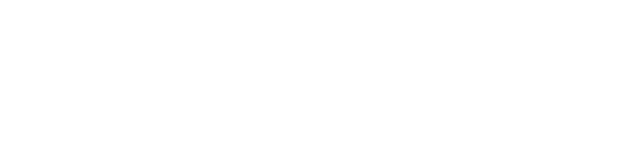
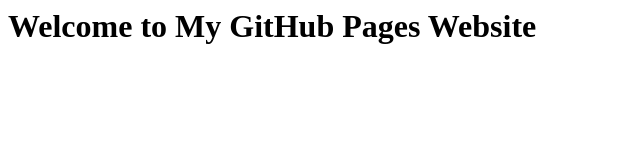
Before and after one commit to SagarPatil0138/healthcareit, a plain HTML site: page index.html in a window 1280 px wide. Shown: the whole page, without its empty margins (0-640 px from the left). Drawn offline with Linux system fonts and the light colour scheme.

Commit message:
index.html

```diff
--- a/index.html
+++ b/index.html
@@ -1 +1,9 @@
-<meta name="google-site-verification" content="ngB4eFGWUIByElnFiYLyApsHJnJKpgOxgj5Qmpys-9c" />
+<html>
+<head>
+    <meta name="google-site-verification" content="ngB4eFGWUIByElnFiYLyApsHJnJKpgOxgj5Qmpys-9c" />
+    <title>My GitHub Pages Website</title>
+</head>
+<body>
+    <h1>Welcome to My GitHub Pages Website</h1>
+</body>
+</html>
```
